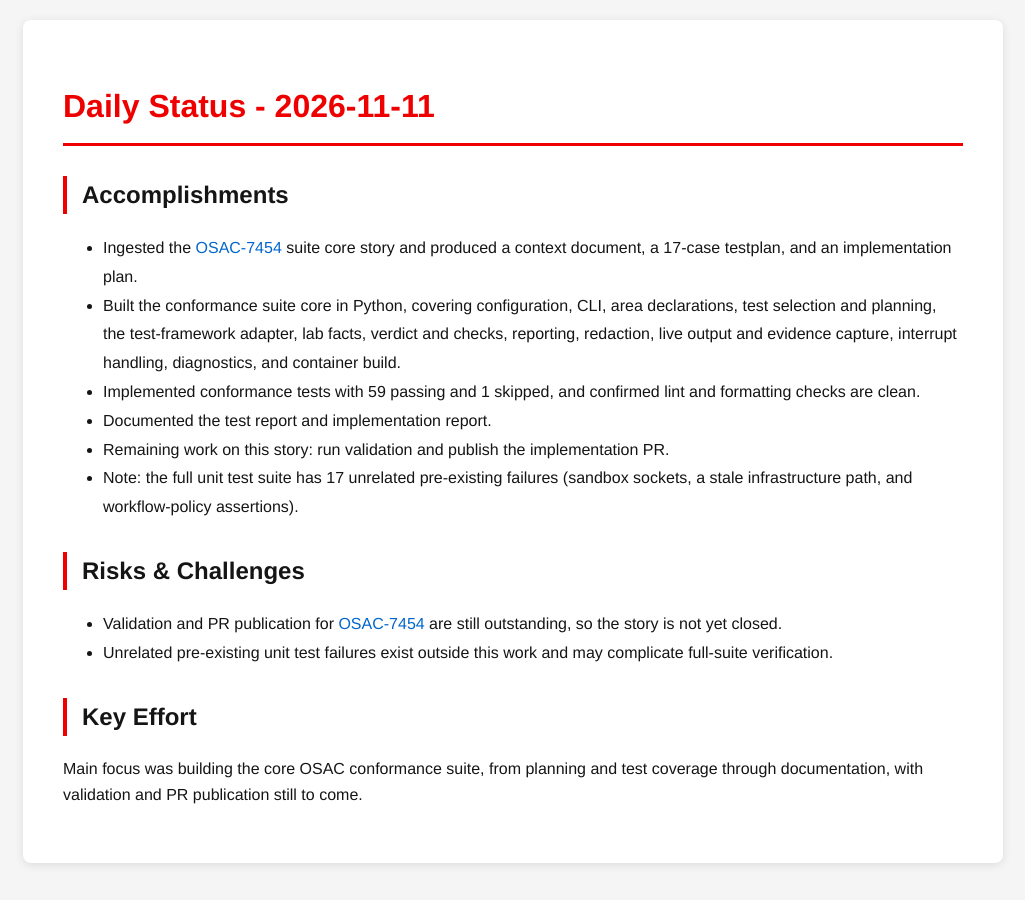
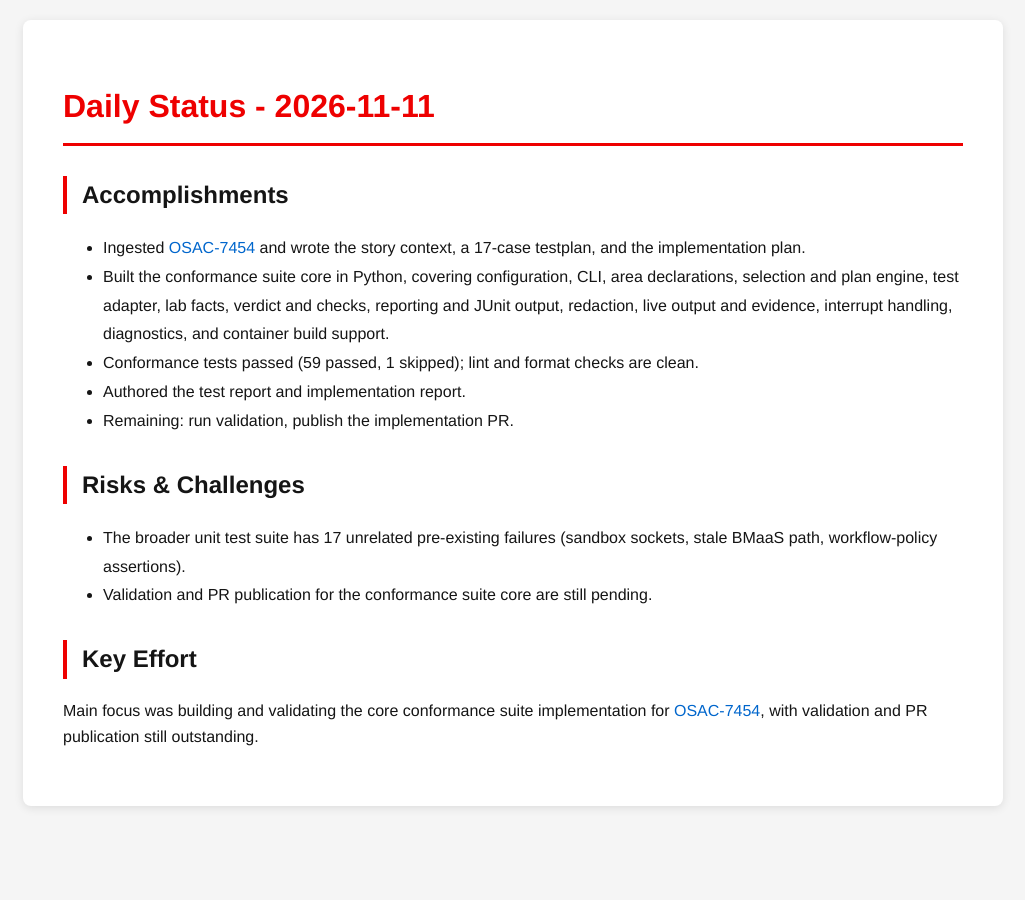
Before and after one commit to tzvatot/daily-status, a Jekyll site: the page built from 2026-11-11.md, in a window 1280 px wide. Shown: the whole page, without its empty margins (127-1152 px from the left). Built offline with Jekyll 4.4.1, drawn with Linux system fonts in a browser that asks for light colours.

Commit message:
Daily status update - 2026-11-11

```diff
--- a/2026-11-11.md
+++ b/2026-11-11.md
@@ -7,16 +7,15 @@ date: 2026-11-11
 # Daily Status - 2026-11-11
 
 ## Accomplishments
-- Ingested the [OSAC-7454](https://redhat.atlassian.net/browse/OSAC-7454) suite core story and produced a context document, a 17-case testplan, and an implementation plan.
-- Built the conformance suite core in Python, covering configuration, CLI, area declarations, test selection and planning, the test-framework adapter, lab facts, verdict and checks, reporting, redaction, live output and evidence capture, interrupt handling, diagnostics, and container build.
-- Implemented conformance tests with 59 passing and 1 skipped, and confirmed lint and formatting checks are clean.
-- Documented the test report and implementation report.
-- Remaining work on this story: run validation and publish the implementation PR.
-- Note: the full unit test suite has 17 unrelated pre-existing failures (sandbox sockets, a stale infrastructure path, and workflow-policy assertions).
+- Ingested [OSAC-7454](https://redhat.atlassian.net/browse/OSAC-7454) and wrote the story context, a 17-case testplan, and the implementation plan.
+- Built the conformance suite core in Python, covering configuration, CLI, area declarations, selection and plan engine, test adapter, lab facts, verdict and checks, reporting and JUnit output, redaction, live output and evidence, interrupt handling, diagnostics, and container build support.
+- Conformance tests passed (59 passed, 1 skipped); lint and format checks are clean.
+- Authored the test report and implementation report.
+- Remaining: run validation, publish the implementation PR.
 
 ## Risks & Challenges
-- Validation and PR publication for [OSAC-7454](https://redhat.atlassian.net/browse/OSAC-7454) are still outstanding, so the story is not yet closed.
-- Unrelated pre-existing unit test failures exist outside this work and may complicate full-suite verification.
+- The broader unit test suite has 17 unrelated pre-existing failures (sandbox sockets, stale BMaaS path, workflow-policy assertions).
+- Validation and PR publication for the conformance suite core are still pending.
 
 ## Key Effort
-Main focus was building the core OSAC conformance suite, from planning and test coverage through documentation, with validation and PR publication still to come.
+Main focus was building and validating the core conformance suite implementation for [OSAC-7454](https://redhat.atlassian.net/browse/OSAC-7454), with validation and PR publication still outstanding.
```
